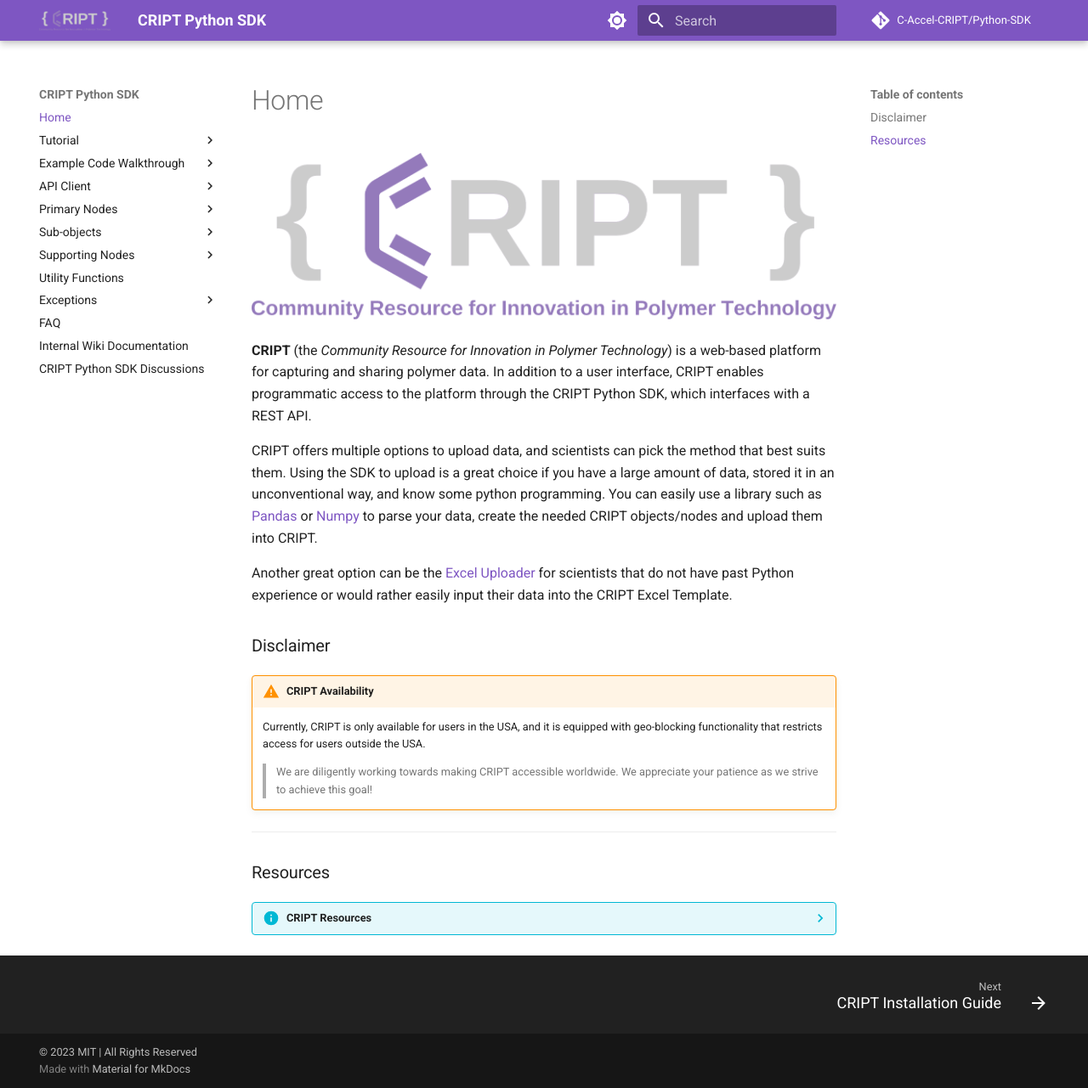
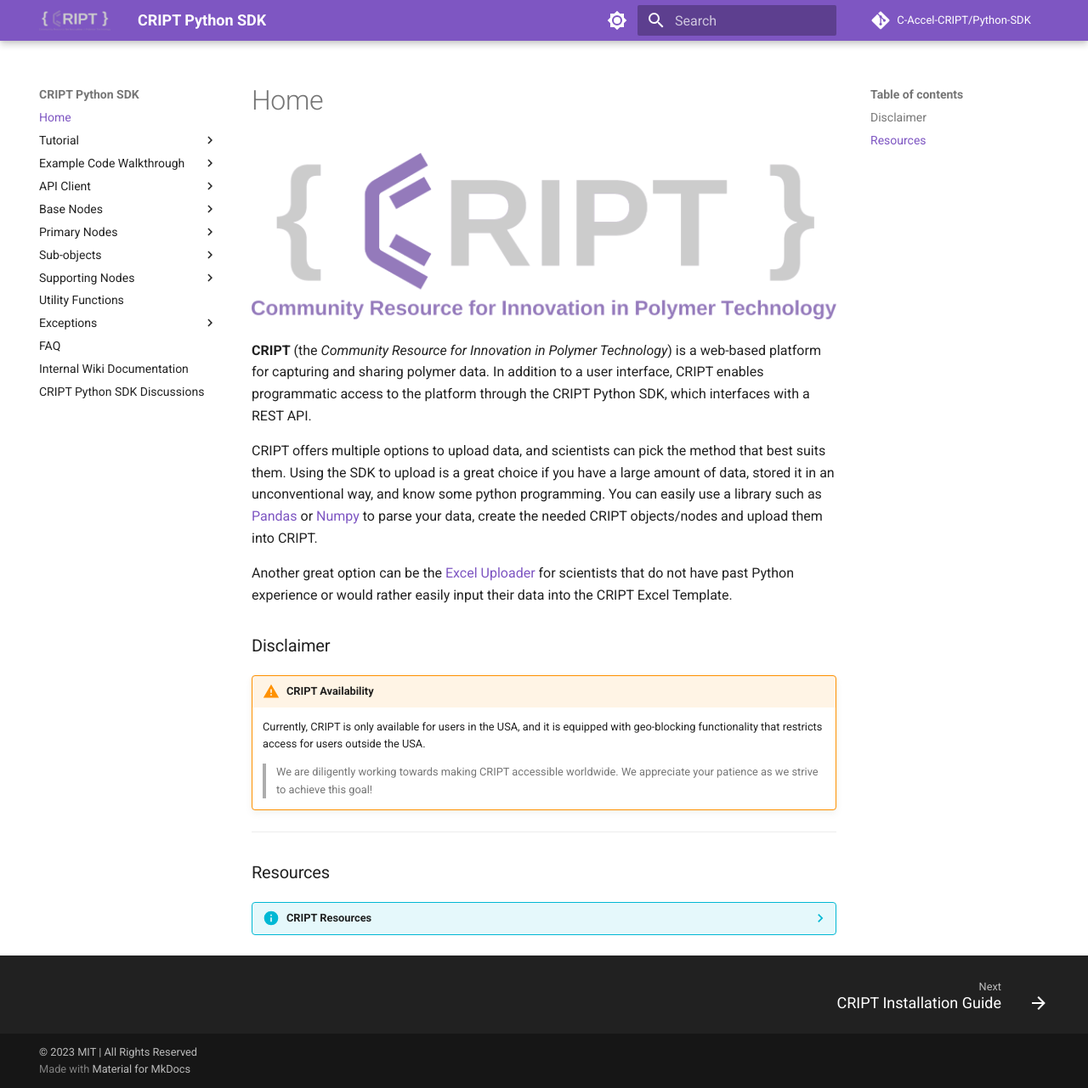
Before and after one commit to C-Accel-CRIPT/Python-SDK, an MkDocs documentation site: the page built from docs/index.md, in a window 1280 px wide and 1281 px high. Shown: the whole window at 85% size. Built offline with MkDocs 1.6.1 and Material for MkDocs 9.7.7, drawn with Linux system fonts in a browser that asks for light colours; comment, search, counter and statistics services are not loaded.

Commit message:
added `BaseNode`,  `PrimaryBaseNode`, and `UUIDBase` to docs (#393)

```diff
--- a/mkdocs.yml
+++ b/mkdocs.yml
@@ -16,6 +16,10 @@
       - Search Modes: api/search_modes.md
       - Paginator: api/paginator.md
       - Controlled Vocabulary Categories: api/controlled_vocabulary_categories.md
+  - Base Nodes:
+      - BaseNode: nodes/primary_nodes/base_node.md
+      - UUIDBase: nodes/uuid_base.md
+      - PrimaryBaseNode: nodes/primary_nodes/primary_base_node.md
   - Primary Nodes:
       - Collection: nodes/primary_nodes/collection.md
       - Computation: nodes/primary_nodes/computation.md
```
Also changed, not shown: docs/nodes/primary_nodes/base_node.md (+1 -1 lines), docs/nodes/primary_nodes/primary_base_node.md (added, +1 -0 lines), docs/nodes/uuid_base.md (added, +1 -0 lines).
